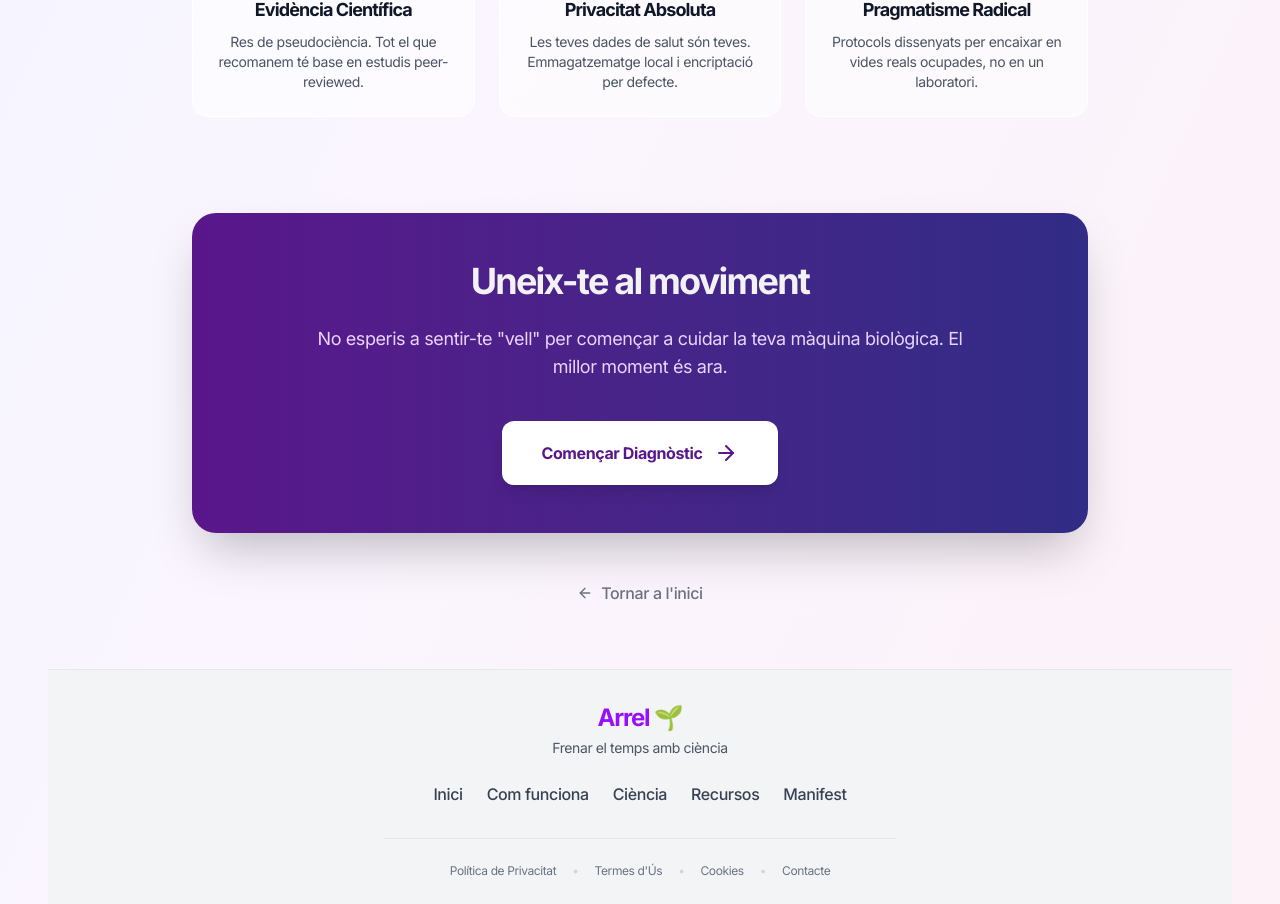
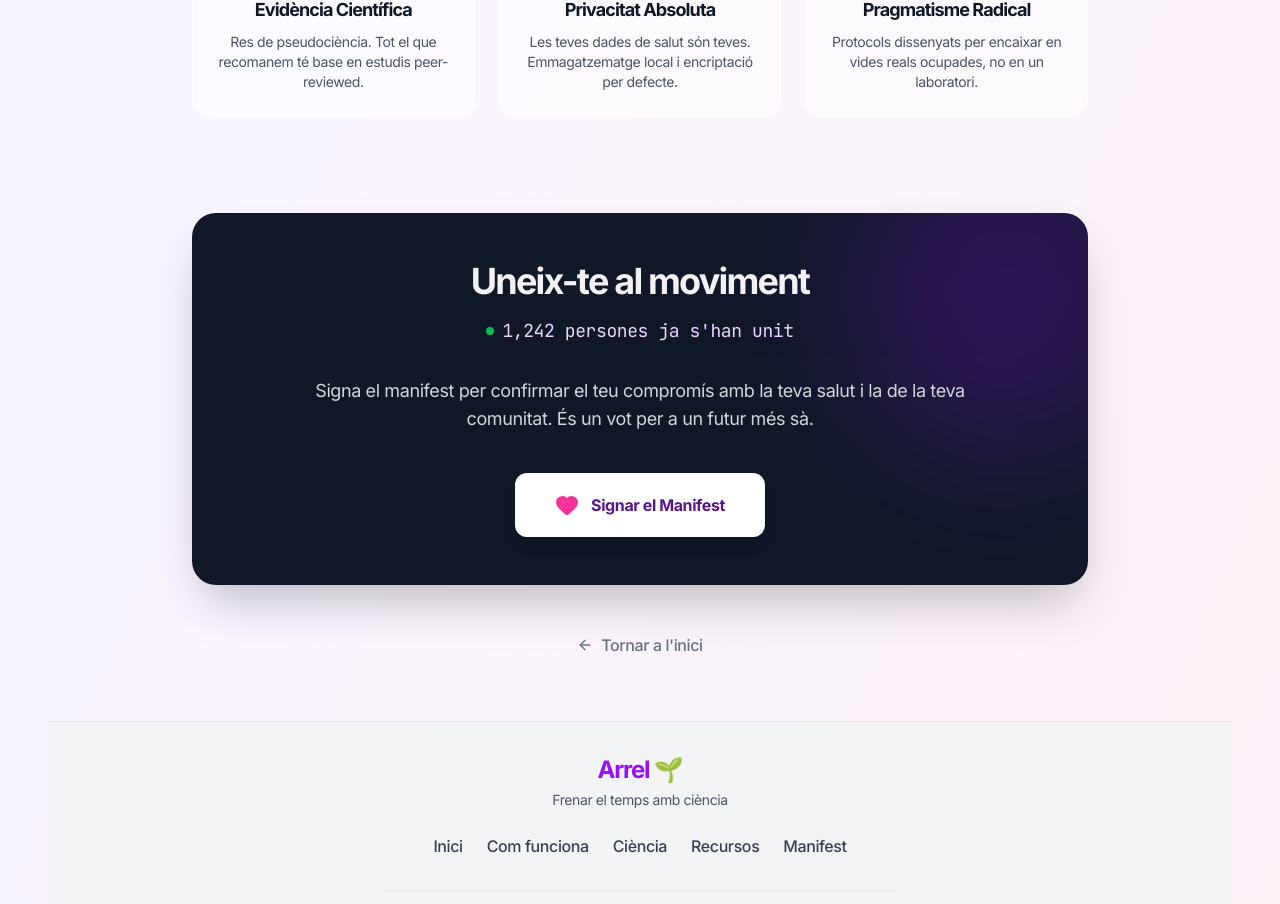
Before and after one commit to sergicas/arrel, a React (Vite) app: page /manifest in a window 1280 px wide. Shown: the part 1931-2835 px from the top of the page. Built offline with nearby package versions, Linux system fonts and the light colour scheme; no server answers.

Commit message:
UI: Upgrade Manifest page with Signing, Counters and Social Sharing

```diff
--- a/src/pages/Manifest.jsx
+++ b/src/pages/Manifest.jsx
@@ -1,9 +1,50 @@
-import React from 'react';
-import { Scroll, Heart, Clock, TrendingUp, Users, ShieldCheck, BookOpen, Lightbulb, ArrowLeft, ArrowRight, Globe, Target } from 'lucide-react';
+import React, { useState, useEffect } from 'react';
+import { Scroll, Heart, Clock, TrendingUp, Users, ShieldCheck, BookOpen, Lightbulb, ArrowLeft, ArrowRight, Globe, Target, Check, Share2, MessageCircle } from 'lucide-react';
 import Footer from '../components/Footer';
 import SEO from '../components/SEO';
 
+const TwitterIcon = ({ size }) => (
+    <svg width={size} height={size} viewBox="0 0 24 24" fill="currentColor" className="text-white">
+        <path d="M18.244 2.25h3.308l-7.227 8.26 8.502 11.24H16.17l-5.214-6.817L4.99 21.75H1.68l7.73-8.835L1.254 2.25H8.08l4.713 6.231zm-1.161 17.52h1.833L7.084 4.126H5.117z" />
+    </svg>
+);
+
 export default function Manifest() {
+    const [isSigned, setIsSigned] = useState(false);
+    const [count, setCount] = useState(1240); // Base count
+
+    useEffect(() => {
+        // Load signed state
+        const signed = localStorage.getItem('arrel_manifest_signed');
+        if (signed) {
+            setIsSigned(true);
+            setCount(1241);
+        } else {
+            // Simulate "live" counter somewhat
+            setCount(1240 + Math.floor(Math.random() * 5));
+        }
+    }, []);
+
+    const handleSign = async () => {
+        if (isSigned) return;
+
+        // Confetti
+        const { default: confetti } = await import('canvas-confetti');
+        confetti({
+            particleCount: 100,
+            spread: 70,
+            origin: { y: 0.6 },
+            colors: ['#EC4899', '#8B5CF6', '#F59E0B']
+        });
+
+        setIsSigned(true);
+        setCount(prev => prev + 1);
+        localStorage.setItem('arrel_manifest_signed', 'true');
+    };
+
+    const shareUrl = "https://arrel.app"; // Replace with real URL in prod
+    const shareText = "M'acabo d'unir al moviment Arrel per democratitzar la longevitat. La biologia no és el destí. 🌱 #Arrel #Longevity";
+
     return (
         <div className="min-h-screen bg-gradient-to-br from-blue-50 via-purple-50 to-pink-50 p-6 md:p-12">
             <SEO
@@ -129,22 +170,72 @@ export default function Manifest() {
                     </div>
                 </div>
 
-                {/* CTA FINAL */}
-                <div className="text-center bg-gradient-to-r from-purple-900 to-indigo-900 rounded-3xl p-12 text-white shadow-2xl mb-12">
-                    <h2 className="text-3xl md:text-4xl font-bold mb-6">
+                {/* CTA FINAL & SIGNATURA */}
+                <div className="relative text-center bg-gray-900 rounded-3xl p-12 text-white shadow-2xl mb-12 overflow-hidden">
+                    {/* Background blob */}
+                    <div className="absolute top-0 right-0 p-40 bg-purple-600 rounded-full blur-3xl opacity-20 -mr-20 -mt-20 pointer-events-none"></div>
+
+                    <h2 className="text-3xl md:text-4xl font-bold mb-4 relative z-10">
                         Uneix-te al moviment
                     </h2>
-                    <p className="text-purple-200 text-lg mb-10 max-w-2xl mx-auto">
-                        No esperis a sentir-te "vell" per començar a cuidar la teva màquina biològica. El millor moment és ara.
-                    </p>
 
-                    <button
-                        onClick={() => window.location.href = '/diagnosis'}
-                        className="px-10 py-5 rounded-xl font-bold text-purple-900 bg-white hover:bg-gray-100 shadow-lg hover:shadow-white/20 transition transform hover:scale-105 flex items-center gap-3 mx-auto"
-                    >
-                        Començar Diagnòstic
-                        <ArrowRight className="w-6 h-6" />
-                    </button>
+                    {/* Live Counter */}
+                    <div className="flex justify-center items-center gap-2 mb-8 text-purple-200">
+                        <div className="w-2 h-2 rounded-full bg-green-500 animate-pulse"></div>
+                        <span className="font-mono text-lg">{count.toLocaleString()} persones ja s'han unit</span>
+                    </div>
+
+                    {!isSigned ? (
+                        <>
+                            <p className="text-gray-300 text-lg mb-10 max-w-2xl mx-auto relative z-10">
+                                Signa el manifest per confirmar el teu compromís amb la teva salut i la de la teva comunitat. És un vot per a un futur més sà.
+                            </p>
+
+                            <button
+                                onClick={handleSign}
+                                className="px-10 py-5 rounded-xl font-bold text-purple-900 bg-white hover:bg-gray-100 shadow-lg hover:shadow-white/20 transition transform hover:scale-105 flex items-center justify-center gap-3 mx-auto relative z-10"
+                            >
+                                <Heart className="w-6 h-6 text-pink-500" fill="currentColor" />
+                                Signar el Manifest
+                            </button>
+                        </>
+                    ) : (
+                        <div className="animate-fade-in-up">
+                            <div className="inline-flex items-center gap-2 bg-green-500/20 text-green-300 px-6 py-2 rounded-full font-bold mb-8 border border-green-500/50">
+                                <Check size={20} /> Manifest Signat
+                            </div>
+
+                            <h3 className="text-xl font-bold mb-6">Comparteix el teu compromís 🚀</h3>
+
+                            <div className="flex flex-col sm:flex-row justify-center gap-4">
+                                <a
+                                    href={`https://twitter.com/intent/tweet?text=${encodeURIComponent(shareText)}&url=${encodeURIComponent(shareUrl)}`}
+                                    target="_blank"
+                                    rel="noopener noreferrer"
+                                    className="px-6 py-3 rounded-xl font-bold text-white bg-black hover:bg-gray-800 border border-gray-700 transition flex items-center justify-center gap-2"
+                                >
+                                    <TwitterIcon size={20} />
+                                    Post a X
+                                </a>
+                                <a
+                                    href={`https://wa.me/?text=${encodeURIComponent(shareText + " " + shareUrl)}`}
+                                    target="_blank"
+                                    rel="noopener noreferrer"
+                                    className="px-6 py-3 rounded-xl font-bold text-white bg-[#25D366] hover:bg-[#20bd5a] transition flex items-center justify-center gap-2"
+                                >
+                                    <MessageCircle size={20} />
+                                    WhatsApp
+                                </a>
+                            </div>
+
+                            <button
+                                onClick={() => window.location.href = '/diagnosis'}
+                                className="mt-8 text-sm text-gray-400 hover:text-white underline decoration-gray-600 underline-offset-4"
+                            >
+                                Continuar cap al Diagnòstic
+                            </button>
+                        </div>
+                    )}
                 </div>
 
                 {/* BOTÓ TORNAR */}
```
Also changed, not shown: 1 other file (tests, documents, lock files or other folders).
